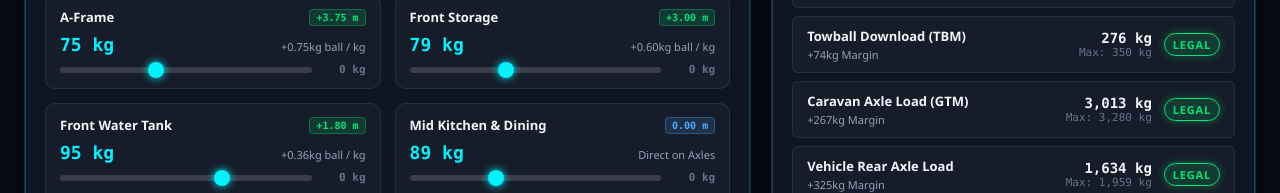
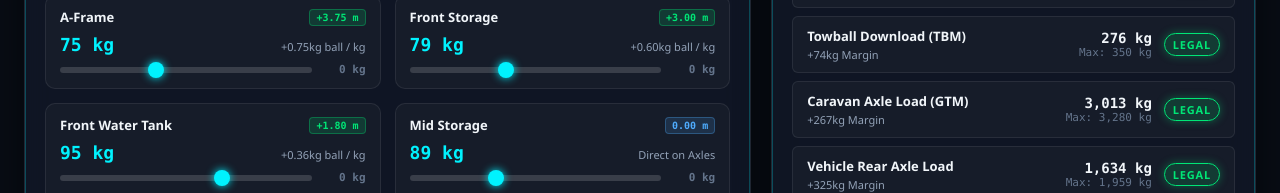
Before and after one commit to traul58-tech/towing-hud, a plain HTML site: page index.html in a window 1280 px wide. Shown: the part 1258-1451 px from the top of the page. Drawn offline with Linux system fonts and the light colour scheme.

Commit message:
Change zone title from 'Mid Kitchen & Dining' to 'Mid Storage'

```diff
--- a/index.html
+++ b/index.html
@@ -411,7 +411,7 @@
           <!-- 3. Mid Internal Storage (0.0m) -->
           <div id="card-midStorage" class="zone-control-card">
             <div class="zone-header">
-              <span class="zone-title">Mid Kitchen & Dining</span>
+              <span class="zone-title">Mid Storage</span>
               <span class="lever-arm-tag">0.00 m</span>
             </div>
             <div class="zone-weights-row">
```
